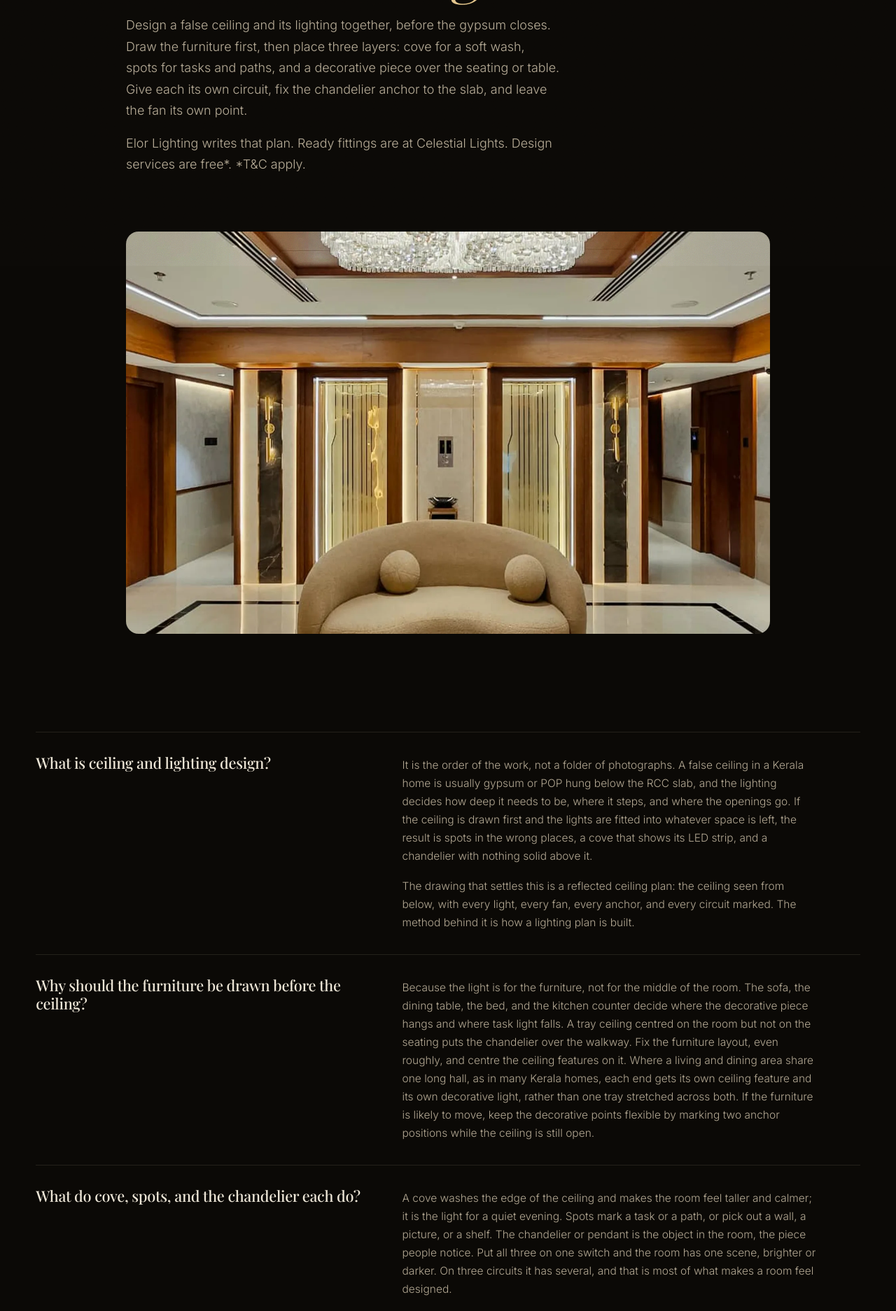
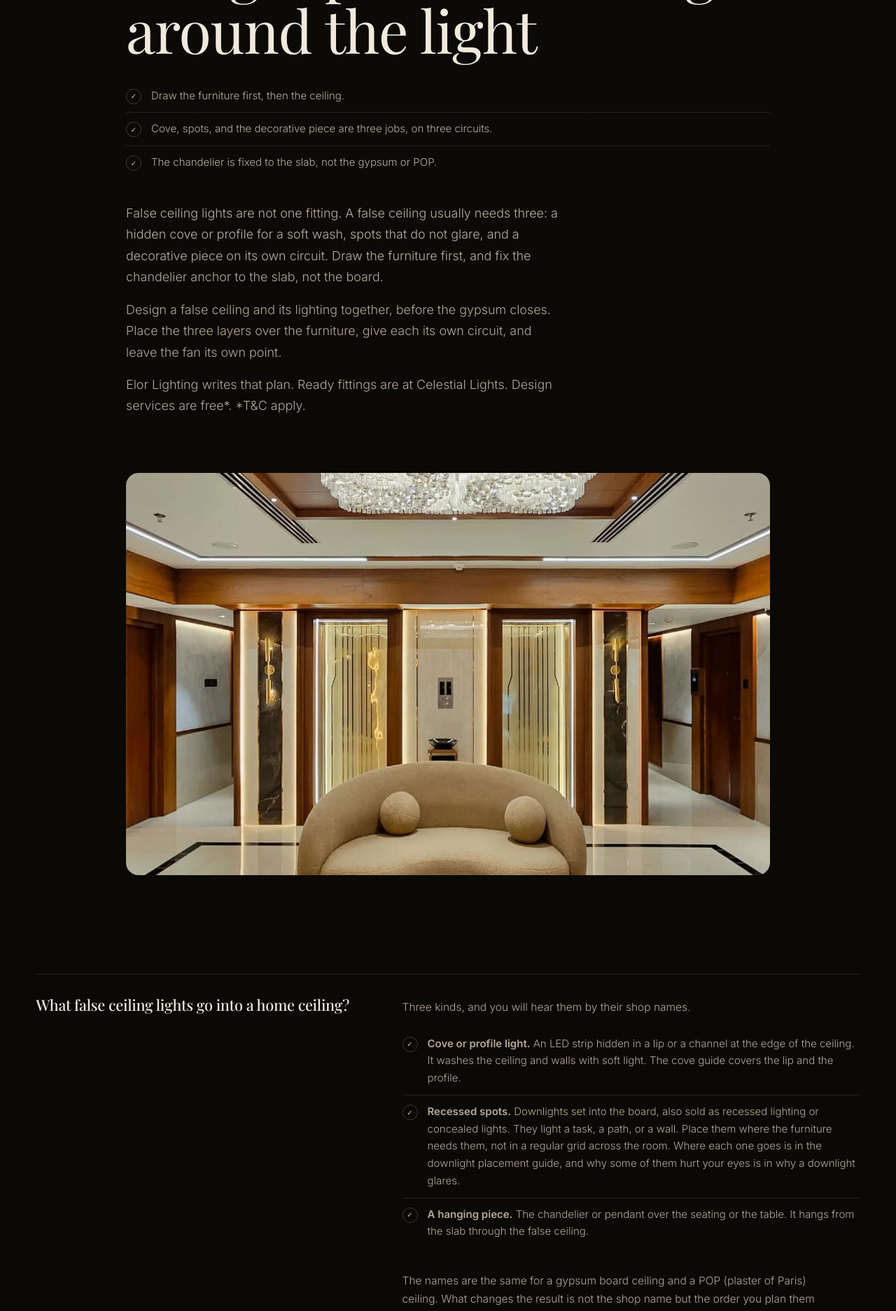
Before and after one commit to ijas47/Elor, a Next.js app: page /guides/ceiling-and-lighting-design in a window 1280 px wide. Shown: the part 420-2294 px from the top of the page at 70% size. Built offline with nearby package versions, Linux system fonts and the light colour scheme.

Commit message:
Refresh false ceiling lighting guide with false ceiling lights terms (ELO-93)

```diff
--- a/app/guides/ceiling-and-lighting-design/page.tsx
+++ b/app/guides/ceiling-and-lighting-design/page.tsx
@@ -9,9 +9,10 @@ import { Reveal } from "@/components/motion/Reveal";
 import { MagneticButton } from "@/components/motion/MagneticButton";
 import { RelatedGuides } from "@/components/ui/RelatedGuides";
 
-const TITLE = "False Ceiling Lighting in India (Kerala Tips)";
+const TITLE = "False Ceiling Lighting Design in India (Kerala Tips)";
+const META_TITLE = "False Ceiling Lighting Design in India";
 const DESC =
-  "False ceiling lighting for Indian homes (Kerala tips): draw furniture first, put cove, spots and the chandelier on separate circuits, and fix it to the slab.";
+  "False ceiling lights for Indian homes: draw the furniture first, then plan cove, spots and a chandelier on separate circuits, anchored to the slab.";
 const PATH = "/guides/ceiling-and-lighting-design";
 const CELESTIAL = "https://www.celestiallights.in";
 const { updated: UPDATED, modified: MODIFIED } = guideDates(PATH);
@@ -23,17 +24,21 @@ const BODY_ALT =
   "A lounge with recessed coves and linear ceiling lights running above a brass and glass partition";
 
 export const metadata: Metadata = {
-  title: TITLE,
+  title: META_TITLE,
   description: DESC,
   alternates: { canonical: PATH },
   openGraph: {
-    title: TITLE,
+    title: META_TITLE,
     description: DESC,
     images: [{ url: HERO_IMAGE, width: 1600, height: 900, alt: HERO_ALT }],
   },
 };
 
 const faqs: { q: string; a: string; visible?: "weight" | "fittings" }[] = [
+  {
+    q: "What lights go in a false ceiling?",
+    a: "Usually three: a cove or profile light at the edge, recessed spots for tasks and paths, and a hanging piece over the seating or table. Each goes on its own circuit, and the spots follow the furniture, not a grid.",
+  },
   {
     q: "What is ceiling and lighting design?",
     a: "A marked ceiling that says where the cove, the spots, and the decorative piece go, which circuit each is on, and what the anchor is fixed to. It is drawn before the false ceiling closes.",
@@ -43,9 +48,13 @@ const faqs: { q: string; a: string; visible?: "weight" | "fittings" }[] = [
     a: "No. A single fitting in the middle leaves the walls dark and gives the room one level. Cove, spots, and task light stay in the plan. The chandelier sits on top of them.",
   },
   {
-    q: "Can gypsum or POP hold a chandelier?",
-    a: "No. The anchor goes into the slab while the ceiling is open, and the false ceiling is built around it. The false-ceiling guide sets out the sequence.",
+    q: "Can a false ceiling hold a chandelier?",
+    a: "No. Gypsum and POP do not carry it. The anchor goes into the slab while the ceiling is open, and the false ceiling is built around it. The false-ceiling guide sets out the sequence.",
     visible: "weight",
+  },
+  {
+    q: "Can I add lights after the POP is finished?",
+    a: "Yes, but it means cutting the finished ceiling, then patching and painting it again. A spot needs enough depth and a way to run the wire. A chandelier still needs a slab anchor, so the opening gets bigger. Marking every point before the POP closes is cheaper.",
   },
   {
     q: "Why can I see the bulb in my false-ceiling downlights?",
@@ -112,20 +121,33 @@ export default function CeilingLightingDesignGuide() {
           <Reveal as="span"><span className="eyebrow">Technical · Updated {UPDATED}</span></Reveal>
           <Reveal delay={0.06}>
             <h1 className="h-xl" style={{ marginTop: 18 }}>
-              Design the ceiling<br /><span className="serif-i">around the light.</span>
+              False ceiling lighting design: plan the ceiling around the light
             </h1>
           </Reveal>
           <Reveal delay={0.12}>
+            <ul className="check-list" style={{ marginTop: 28 }}>
+              <li><span className="tick">✓</span>Draw the furniture first, then the ceiling.</li>
+              <li><span className="tick">✓</span>Cove, spots, and the decorative piece are three jobs, on three circuits.</li>
+              <li><span className="tick">✓</span>The chandelier is fixed to the slab, not the gypsum or POP.</li>
+            </ul>
+          </Reveal>
+          <Reveal delay={0.14}>
             <p className="lede" style={{ marginTop: 22 }}>
-              Design a false ceiling and its lighting together, before the
-              gypsum closes. Draw the furniture first, then place three
-              layers: cove for a soft wash, spots for tasks and paths, and a
-              decorative piece over the seating or table. Give each its own
-              circuit, fix the chandelier anchor to the slab, and leave the
-              fan its own point.
+              False ceiling lights are not one fitting. A false ceiling usually
+              needs three: a hidden cove or profile for a soft wash, spots that
+              do not glare, and a decorative piece on its own circuit. Draw the
+              furniture first, and fix the chandelier anchor to the slab, not
+              the board.
             </p>
           </Reveal>
           <Reveal delay={0.16}>
+            <p className="lede" style={{ marginTop: 16 }}>
+              Design a false ceiling and its lighting together, before the
+              gypsum closes. Place the three layers over the furniture, give
+              each its own circuit, and leave the fan its own point.
+            </p>
+          </Reveal>
+          <Reveal delay={0.18}>
             <p className="lede" style={{ marginTop: 16 }}>
               Elor Lighting writes that plan. Ready fittings are at{" "}
               <a href={CELESTIAL} target="_blank" rel="noopener noreferrer">Celestial Lights</a>.
@@ -159,6 +181,24 @@ export default function CeilingLightingDesignGuide() {
       <section className="sec" style={{ paddingTop: 0 }}>
         <div className="wrap">
           <div className="register">
+            <div className="register-row">
+              <h2>What false ceiling lights go into a home ceiling?</h2>
+              <div>
+                <p>Three kinds, and you will hear them by their shop names.</p>
+                <ul className="check-list" style={{ marginTop: 16 }}>
+                  <li><span className="tick">✓</span><span><strong>Cove or profile light.</strong> An LED strip hidden in a lip or a channel at the edge of the ceiling. It washes the ceiling and walls with soft light. The <Link href="/guides/cove-lighting-kerala">cove guide</Link> covers the lip and the profile.</span></li>
+                  <li><span className="tick">✓</span><span><strong>Recessed spots.</strong> Downlights set into the board, also sold as recessed lighting or concealed lights. They light a task, a path, or a wall. Place them where the furniture needs them, not in a regular grid across the room. Where each one goes is in <Link href="/guides/downlight-placement">the downlight placement guide</Link>, and why some of them hurt your eyes is in <Link href="/guides/why-downlights-glare">why a downlight glares</Link>.</span></li>
+                  <li><span className="tick">✓</span><span><strong>A hanging piece.</strong> The chandelier or pendant over the seating or the table. It hangs from the slab through the false ceiling.</span></li>
+                </ul>
+                <p style={{ marginTop: 16 }}>
+                  The names are the same for a gypsum board ceiling and a POP
+                  (plaster of Paris) ceiling. What changes the result is not
+                  the shop name but the order you plan them in. That order is
+                  the rest of this page.
+                </p>
+              </div>
+            </div>
+
             <div className="register-row">
               <h2>What is ceiling and lighting design?</h2>
               <div>
@@ -330,7 +370,9 @@ export default function CeilingLightingDesignGuide() {
                   <Link href="/guides/staircase-lighting-design">staircase lighting</Link>
                   . Whatever hangs from the ceiling has to be reachable for
                   cleaning; the routine is in{" "}
-                  <Link href="/guides/how-to-clean-a-crystal-chandelier">how to clean a crystal chandelier</Link>.
+                  <Link href="/guides/how-to-clean-a-crystal-chandelier">how to clean a crystal chandelier</Link>
+                  . For the whole house at once, see{" "}
+                  <Link href="/guides/home-lighting-design">home lighting design</Link>.
                 </p>
               </div>
             </div>
@@ -345,7 +387,8 @@ export default function CeilingLightingDesignGuide() {
                   <Link href="/consultation">Book a lighting consultation</Link>
                   {" "}and start with a floor plan and a photo.{" "}
                   <a href={CELESTIAL} target="_blank" rel="noopener noreferrer">Celestial Lights</a>
-                  {" "}carries ready fittings for every room. A piece made for
+                  {" "}carries ready fittings for every room, at wholesale best
+                  rates, and can match any quote. A piece made for
                   this ceiling is on{" "}
                   <Link href="/customisation">custom chandeliers</Link>
                   , and the{" "}
@@ -423,7 +466,7 @@ export default function CeilingLightingDesignGuide() {
                   <p className="faq-a">
                     {f.visible === "weight" ? (
                       <>
-                        No. The anchor goes into the slab while the ceiling is
+                        No. Gypsum and POP do not carry it. The anchor goes into the slab while the ceiling is
                         open, and the false ceiling is built around it. The{" "}
                         <Link href="/guides/false-ceiling-chandelier-weight">false-ceiling guide</Link>
                         {" "}sets out the sequence.
--- a/lib/guides.ts
+++ b/lib/guides.ts
@@ -55,12 +55,12 @@ const entries: GuideEntry[] = [
   },
   {
     slug: "ceiling-and-lighting-design",
-    title: "False Ceiling Lighting in India (Kerala Tips)",
+    title: "False Ceiling Lighting Design in India (Kerala Tips)",
     dek: "Cove, spots, and the decorative piece are three jobs. The ceiling is drawn after the furniture.",
     tag: "Technical",
     image: "/images/guides/ceiling-and-lighting-design/lobby-false-ceiling-lighting.webp",
     imageAlt: "A lobby with a crystal chandelier in a wooden tray ceiling, linear coves, and wall lights on either side of the lifts",
-    modified: "2026-11-19",
+    modified: "2026-11-20",
     related: ["home-lighting-design", "kitchen-lighting-design", "chandelier-with-ceiling-fan"],
   },
   {
```
